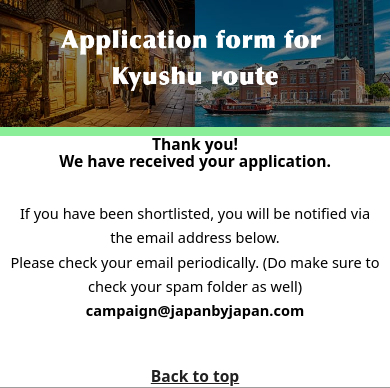
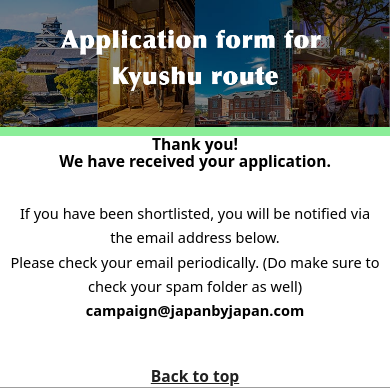
Before and after one commit to MinKyawThu01/kyushu_form, a PHP site: page /view/complete/index.php in a window 390 px wide. Shown: the top 388 px of the page. Run offline with PHP 8.4, Linux system fonts and the light colour scheme; some libraries are stand-ins or nearby versions.

Commit message:
[min] change banner img in sp size

```diff
--- a/assets/css/style.css
+++ b/assets/css/style.css
@@ -760,7 +760,7 @@
       .container .pr_vdo_uploader .pr_modal_inner .pr_vdo_item {
       width: 100%;
       }
-      .complete_container .container .banner .banner_content {
+      .complete_container .banner .banner_content {
         background: url("../img/kyushu_kv_sp.png") 50%/cover;
       }
       .complete_container .banner .banner_content .inner_container .banner_text {
```
Also changed, not shown: assets/js/common.js (+11 -10 lines).
